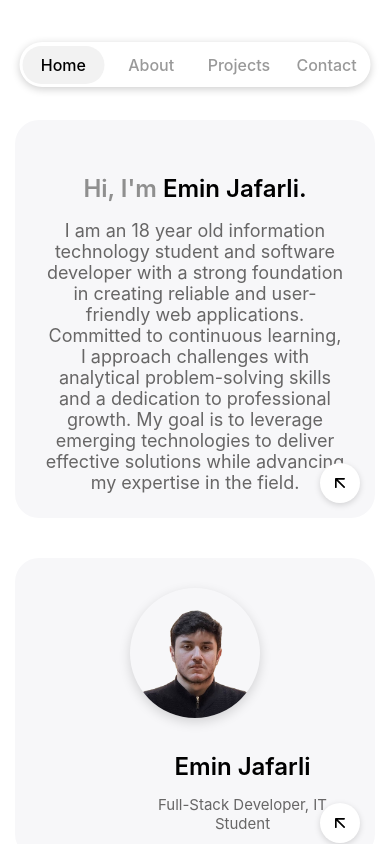
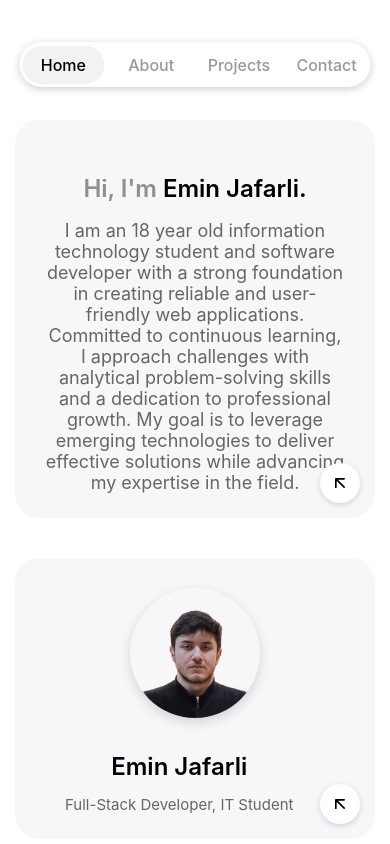
Before and after one commit to eminjafarli/portfolio, a React (Create React App) app: page / in a window 390 px wide. Shown: the top 844 px of the page. Built offline with nearby package versions, Linux system fonts and the light colour scheme.

Commit message:
ready for mobile use

```diff
--- a/src/App.js
+++ b/src/App.js
@@ -109,7 +109,6 @@ const TextWrapper = styled.div`
     margin-left: 20px;
 
     @media (max-width: 768px) {
-        margin-left: 95px;
         align-items: center;
     }
 `;
```
